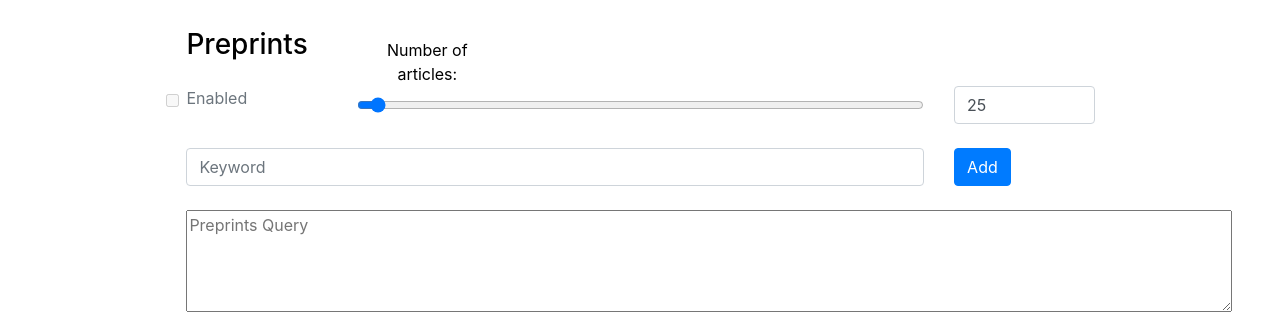
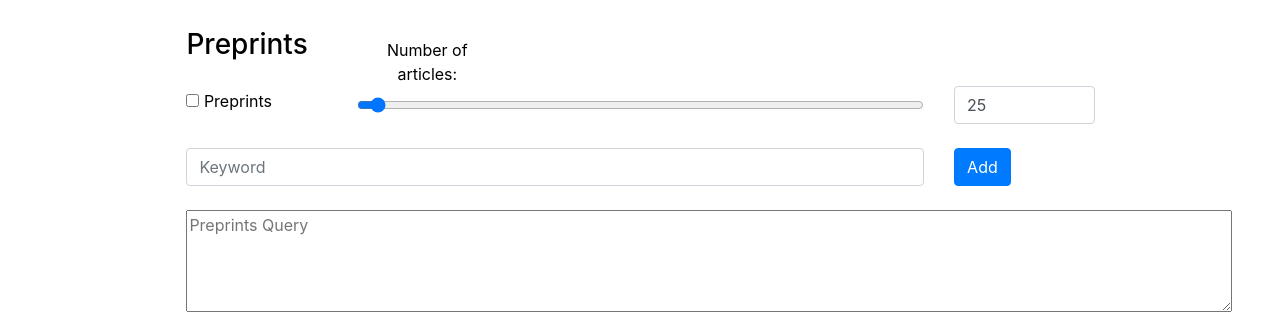
Before and after one commit to omixlab/Mabel, a Flask app: page /articles_extractor_str/ in a window 1280 px wide. Shown: the part 868-1184 px from the top of the page. Run offline with Flask 2, Linux system fonts and the light colour scheme; the visitor is signed in with stand-in values (Sample User, id 1); data that the repository does not hold is empty; some libraries are stand-ins or nearby versions.

Commit message:
botão dos preprints reabilitado

```diff
--- a/src/templates/articles_extractor_str.html
+++ b/src/templates/articles_extractor_str.html
@@ -133,10 +133,7 @@ Articles Extractor
                 <div class="col-md-2" style="margin-top: 10px;">Number of articles:</div>
             </div>
             <div class="row">
-                <div class="col-md-2 text-left" >
-                    <input type="checkbox" class="form-check-input mt-2" id="check_preprints" disabled data-toggle="tooltip" data-placement="top" title="Função desabilitada durante a versão de teste">
-                    <label class="form-check-label" for="check_preprints">Enabled</label>
-                </div>
+                <div class="col-md-2 text-left">{{search_form.check_preprints(class='mt-2')}} <label class="form-check-label" for="check_preprints">Preprints</label></div>
                 <div class="col-md-7">{{search_form.range_preprints(class='form-control', step=5, min=0, max=80000, id='range_preprints', oninput="outputUpdate(range_preprints.value)")}}</div>
                 <div class="col-md-2">{{search_form.ppr_num_of_articles(class='form-control', id='ppr_num_of_articles')}}</div>
             </div>
```
